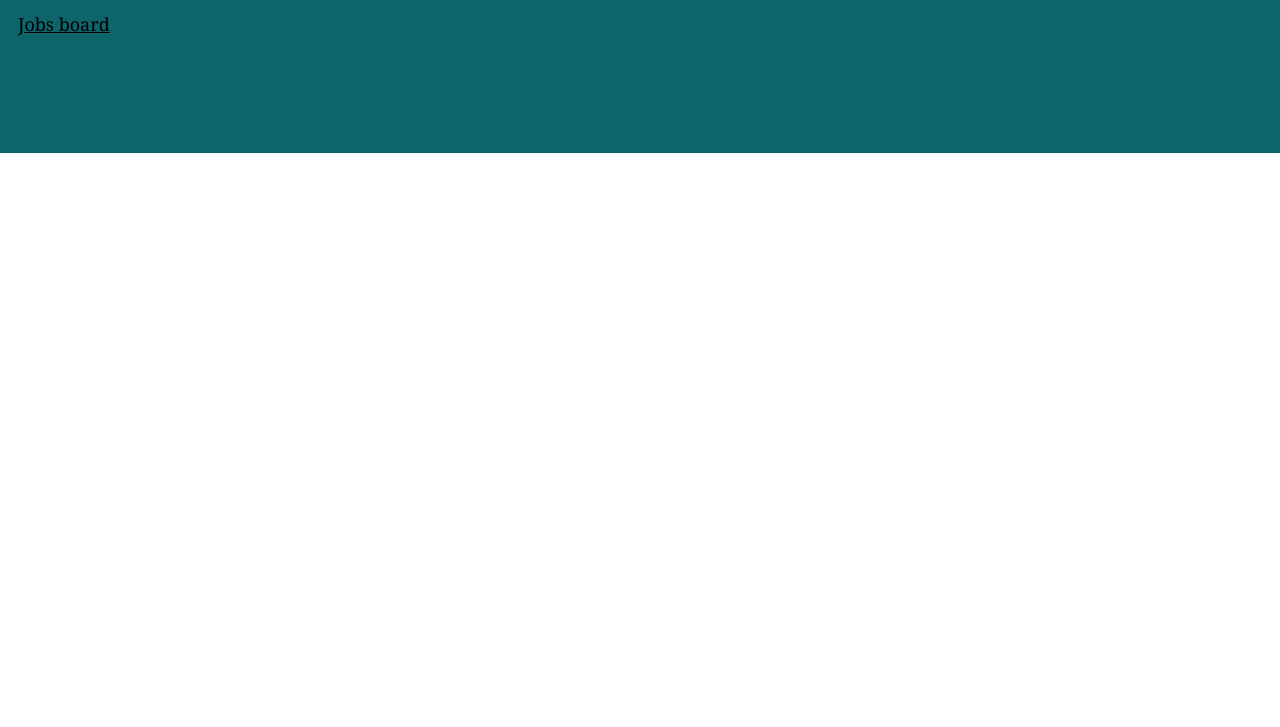
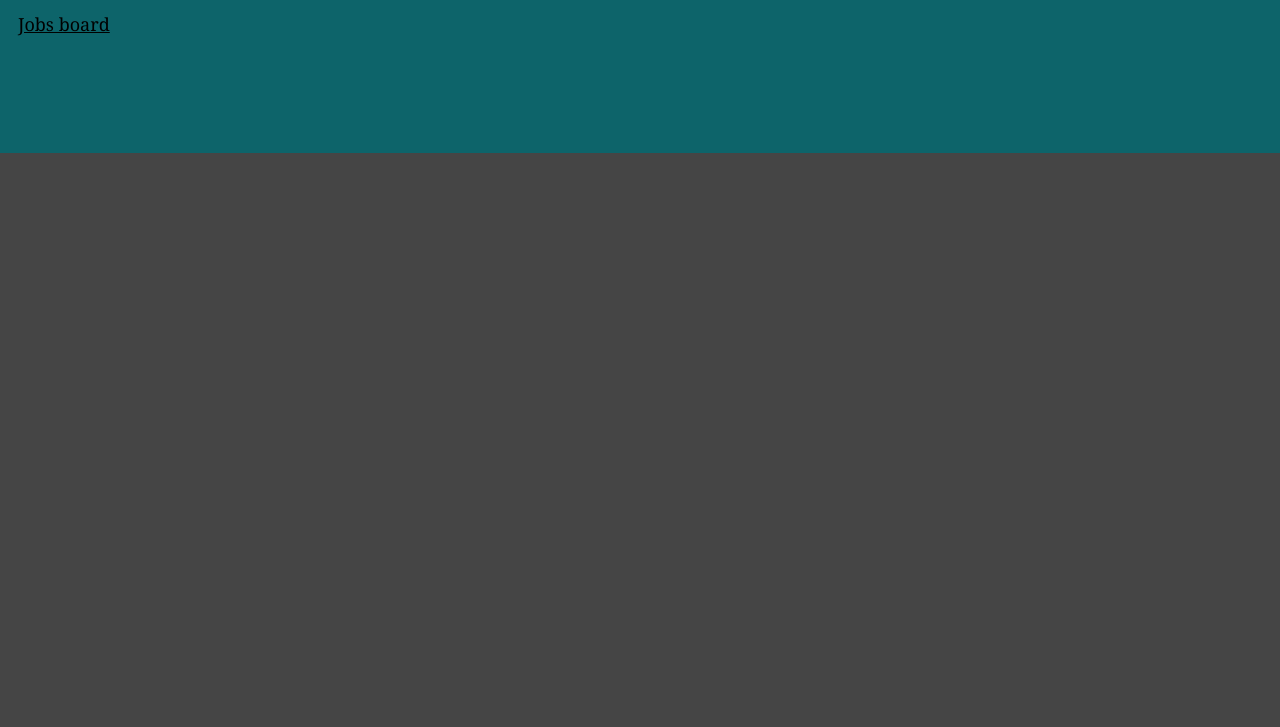
Before and after one commit to Code4Three/our-house, a Gatsby site: page / in a window 1280 px wide. Shown: the part 73-800 px from the top of the page. Built offline with nearby package versions, Linux system fonts and the light colour scheme; Gatsby itself is replaced by a stand-in of ours.

Commit message:
initial styling

```diff
--- a/src/components/layout.css
+++ b/src/components/layout.css
@@ -1,11 +1,43 @@
+:root {
+  --green: #0d646a;
+  --light-grey: #dfdfdf;
+  --med-grey: #131313;
+  --dark-grey: #454545;
+
+  --shadow: rgba(0, 0, 0, 0.4);
+}
+
 html {
   font-family: sans-serif;
   -ms-text-size-adjust: 100%;
   -webkit-text-size-adjust: 100%;
 }
 body {
+  height: 100vh;
   margin: 0;
+  background-color: var(--dark-grey);
 }
+
+body > div,
+body > div > div {
+  height: 100%;
+}
+
+.main-wrapper {
+  height: 100%;
+  display: flex;
+  flex-direction: column;
+}
+
+.content-wrapper {
+  display: flex;
+  flex-direction: column;
+  flex-grow: 2;
+  width: 100%;
+  max-width: 960px;
+  margin: -6rem auto 0px auto;
+}
+
 article,
 aside,
 details,
--- a/src/components/layout.js
+++ b/src/components/layout.js
@@ -18,20 +18,10 @@ const Layout = ({ children }) => (
       }
     `}
     render={data => (
-      <>
+      <div className="main-wrapper">
         <Header siteTitle={data.site.siteMetadata.title} />
-        <div
-          className="wrapper"
-          style={{
-            margin: '-6rem auto 0 auto',
-            maxWidth: 960,
-            marginBottom: '2rem',
-            padding: '0.5rem 0.5rem 0.5rem 0.5rem',
-          }}
-        >
-          {children}
-        </div>
-      </>
+        <div className="content-wrapper">{children}</div>
+      </div>
     )}
   />
 );
```
Also changed, not shown: src/components/day-card.js (+19 -13 lines), src/components/job-card.js (+8 -2 lines), src/pages/jobs-board.js (+8 -1 lines), src/components/main.css (added).
